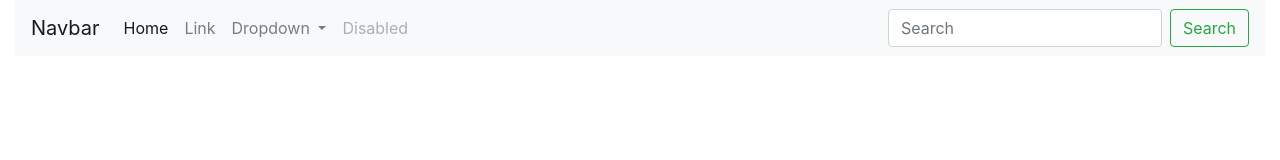
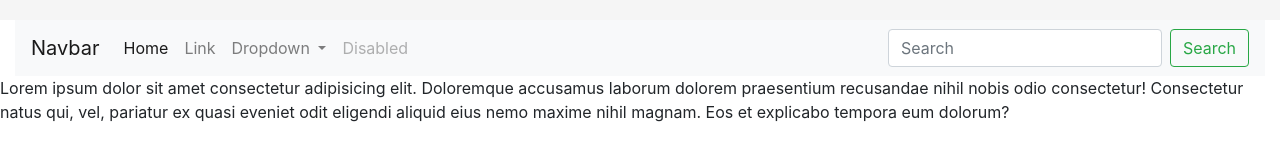
Before and after one commit to profebilly/pratm, a plain HTML site: page index.html in a window 1280 px wide. Drawn offline with nearby package versions, Linux system fonts and the light colour scheme.

Commit message:
se agrego el documento de css

```diff
--- /dev/null
+++ b/css/stilo.css
@@ -0,0 +1,4 @@
+.alturaredes {
+    background-color: whitesmoke;
+    height: 20px;
+}
--- a/index.html
+++ b/index.html
@@ -5,7 +5,7 @@
     <!-- Required meta tags -->
     <meta charset="utf-8">
     <meta name="viewport" content="width=device-width, initial-scale=1, shrink-to-fit=no">
-
+    <link rel="stylesheet" href="css/stilo.css">
     <!-- Bootstrap CSS -->
     <link rel="stylesheet" href="css/bootstrap.min.css">
     <link rel="stylesheet" href="https://cdn.jsdelivr.net/npm/bootstrap@4.5.3/dist/css/bootstrap.min.css" integrity="sha384-TX8t27EcRE3e/ihU7zmQxVncDAy5uIKz4rEkgIXeMed4M0jlfIDPvg6uqKI2xXr2" crossorigin="anonymous">
@@ -14,6 +14,9 @@
 </head>
 
 <body>
+    <div class="container-fluid alturaredes">
+
+    </div>
 
     <div class="container-fluid">
         <nav class="navbar navbar-expand-lg navbar-light bg-light">
@@ -53,6 +56,12 @@
         </nav>
     </div>
 
+    <div class="parrafo">
+
+        Lorem ipsum dolor sit amet consectetur adipisicing elit. Doloremque accusamus laborum dolorem praesentium recusandae nihil nobis odio consectetur! Consectetur natus qui, vel, pariatur ex quasi eveniet odit eligendi aliquid eius nemo maxime nihil magnam.
+        Eos et explicabo tempora eum dolorum?
+    </div>
+
 
     <!-- Optional JavaScript; choose one of the two! -->
     <script src="js/bootstrap.min.js"></script>
```
